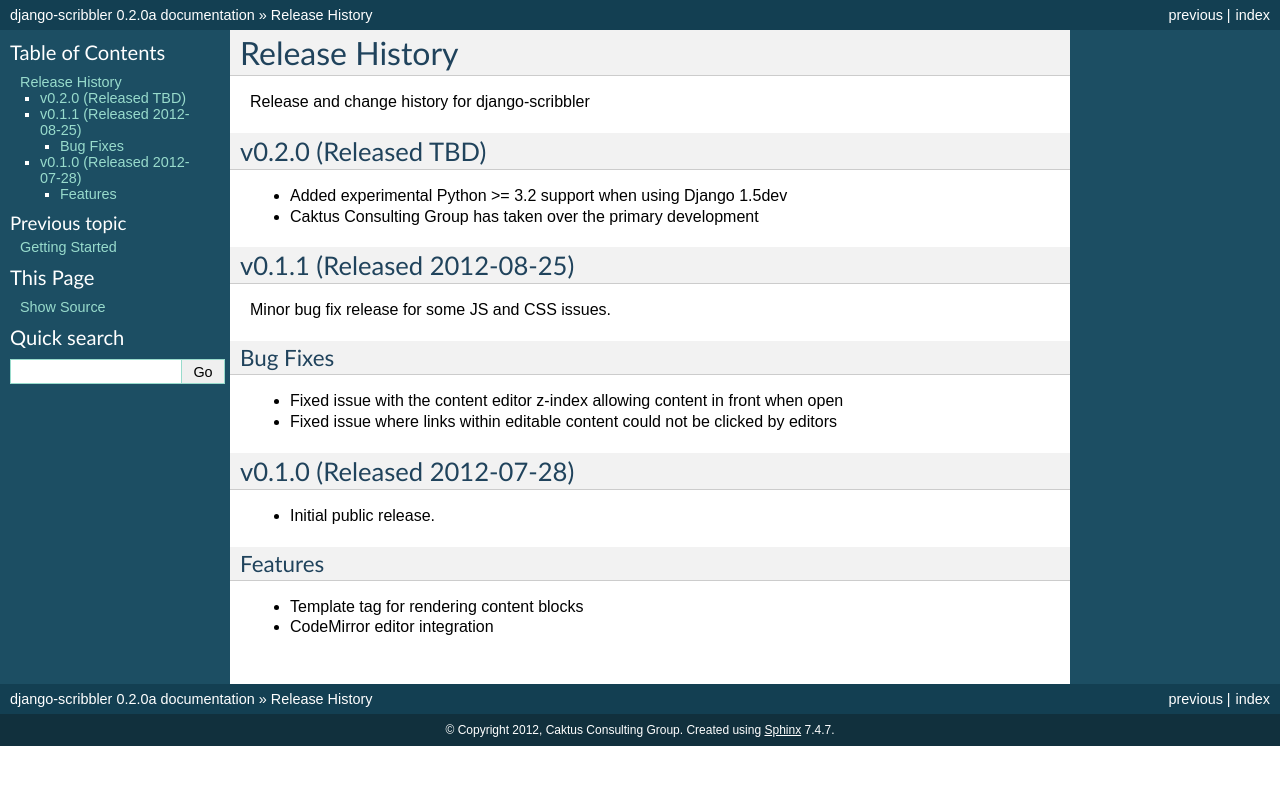
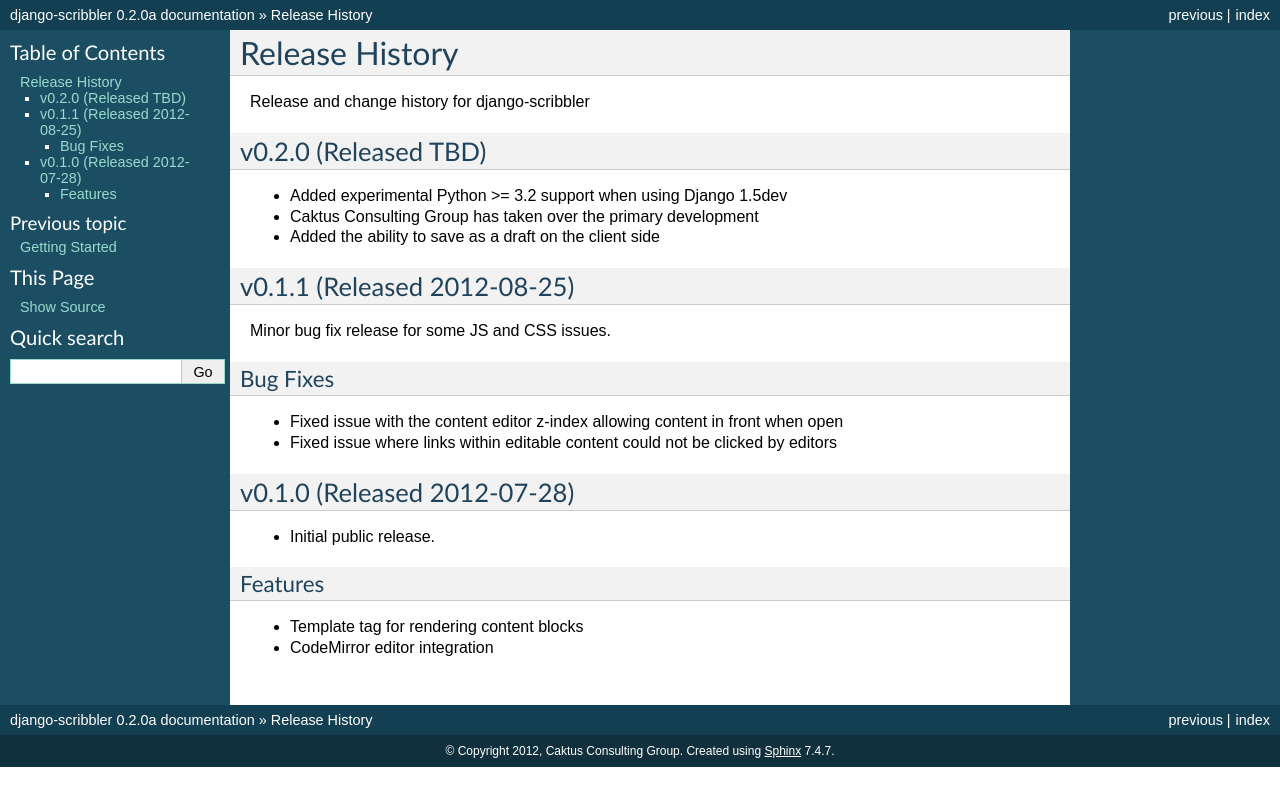
Before and after one commit to caktus/django-scribbler, a Sphinx documentation site: the page built from docs/releases.rst, in a window 1280 px wide. Shown: the top 806 px of the page. Built offline with Sphinx 7.4.7, drawn with Linux system fonts in a browser that asks for light colours.

Commit message:
Release note.

```diff
--- a/docs/releases.rst
+++ b/docs/releases.rst
@@ -9,6 +9,7 @@
 
 - Added experimental Python >= 3.2 support when using Django 1.5dev
 - Caktus Consulting Group has taken over the primary development
+- Added the ability to save as a draft on the client side
 
 
 v0.1.1 (Released 2012-08-25)
```
